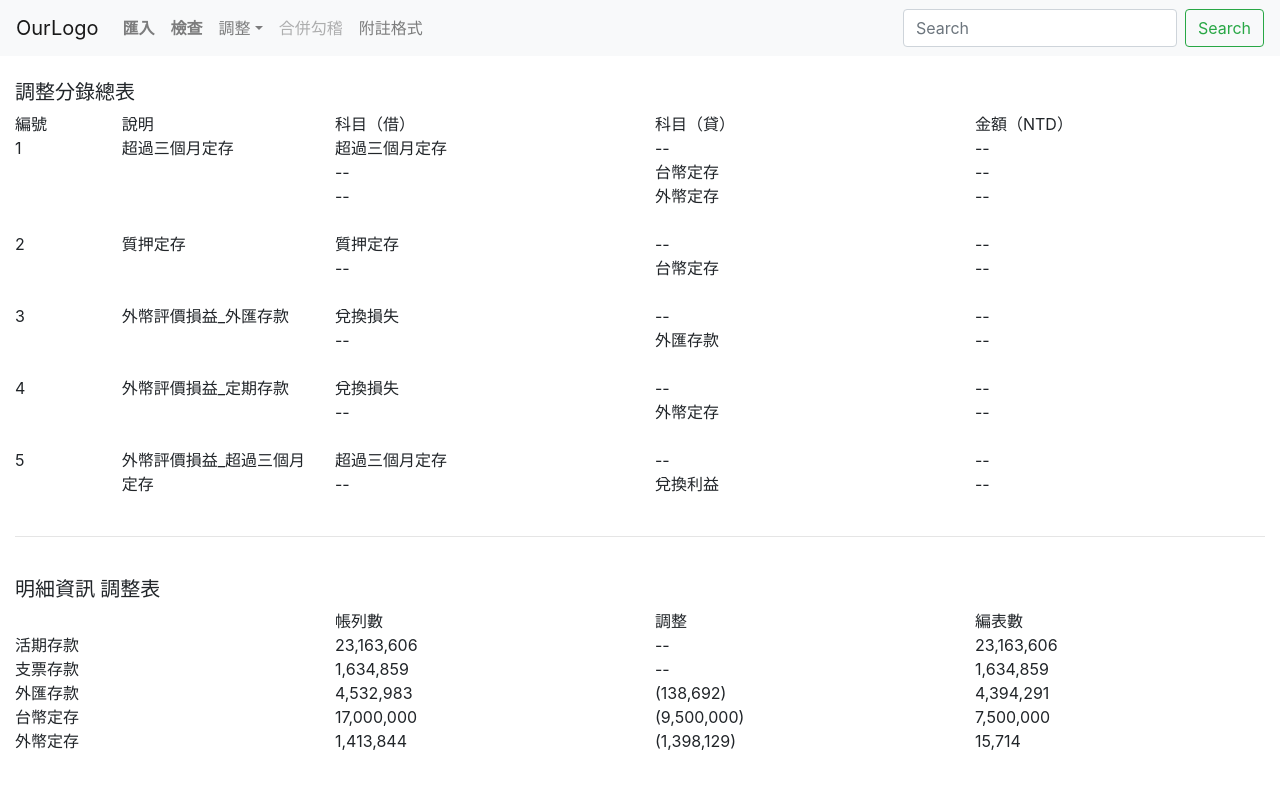
After one commit to QL1115/marketing_and_production_system, a Django app: page /accountingsystem/companies/1/projects/1/accounts/1/adjust_acc in a window 1280 px wide. The commit adds this page. Run offline with Django 3.2, Linux system fonts and the light colour scheme; some libraries are stand-ins or nearby versions.

Commit message:
add adjust entries create_pledge_deposit_account_entry, create_over_3_month_deposit_entry

```diff
--- a/accountingsystem/urls.py
+++ b/accountingsystem/urls.py
@@ -8,4 +8,5 @@ urlpatterns = [
     path('companies/<int:comp_id>/projects/<int:rpt_id>/accounts/<int:acc_id>/import', views.get_import_page, name='import'),
     path('companies/<int:comp_id>/projects/<int:rpt_id>/accounts/<int:acc_id>/check', views.get_check_page, name='check_page'),
     path('companies/<int:comp_id>/projects/<int:rpt_id>/accounts/<int:acc_id>/raw_files/update/<str:table_name>', views.update_raw_file, name='update_raw_file'),
+    path('companies/<int:comp_id>/projects/<int:rpt_id>/accounts/<int:acc_id>/adjust_acc', views.adjust_acc, name='adjust_acc'),
 ]
--- a/accountingsystem/views.py
+++ b/accountingsystem/views.py
@@ -5,7 +5,7 @@ from django.urls import reverse
 from django.views.decorators.csrf import csrf_exempt
 from django.views.decorators.http import require_http_methods
 from pandas._libs import json
-from .utils.Entries import create_preamount_and_adjust_entries_for_project_account
+from .utils.Entries import create_preamount_and_adjust_entries_for_project_account, fill_in_preamount
 from .utils.RawFiles import delete_uploaded_file, check_and_save_cash_in_banks,check_and_save_deposit_account, get_uploaded_file
 from django.db import connection
 from .models import Cashinbanks, Depositaccount
@@ -217,3 +217,8 @@ def update_raw_file(request, comp_id, rpt_id, acc_id, table_name):
                     'table_name': 'deposit_account',
                     'isUpdated': False
                 })
+
+def adjust_acc(request, comp_id, rpt_id, acc_id):
+    '''單一科目 - 調整頁面 的最後一個'''
+    fill_in_preamount([], rpt_id, acc_id)
+    return render(request, 'adjust_page.html', {'comp_id': comp_id, 'rpt_id': rpt_id, 'acc_id': acc_id})
--- /dev/null
+++ b/templates/adjust_page.html
@@ -0,0 +1,218 @@
+<!DOCTYPE html>
+<html lang="en">
+<head>
+
+        <!-- navigation things-->
+        <meta charset="utf-8">
+        <meta name="viewport" content="width=device-width, initial-scale=1">
+        <script src="https://ajax.googleapis.com/ajax/libs/jquery/1.11.1/jquery.min.js"></script>
+        <!-- Bootstrap -->
+        <link rel="stylesheet" href="https://cdn.jsdelivr.net/npm/bootstrap@4.5.3/dist/css/bootstrap.min.css" integrity="sha384-TX8t27EcRE3e/ihU7zmQxVncDAy5uIKz4rEkgIXeMed4M0jlfIDPvg6uqKI2xXr2" crossorigin="anonymous">
+{#        <script src="http://maxcdn.bootstrapcdn.com/bootstrap/3.3.4/js/bootstrap.min.js"></script>#}
+        <!-- FontAwesome -->
+{#        <script src="https://kit.fontawesome.com/5dc39887b7.js" crossorigin="anonymous"></script>#}
+        <!--tree things -->
+{#        <link href="test.css" rel="stylesheet">#}
+
+{#        <script type="text/javascript" src="/static/js/jquery.js"></script>#}
+    <link rel="stylesheet" href="https://stackpath.bootstrapcdn.com/bootstrap/4.1.3/css/bootstrap.min.css" integrity="sha384-MCw98/SFnGE8fJT3GXwEOngsV7Zt27NXFoaoApmYm81iuXoPkFOJwJ8ERdknLPMO" crossorigin="anonymous">
+    <script type="text/css">
+        body {
+            min-height: 100vh;
+        }
+    </script>
+    <nav class="navbar navbar-expand-lg navbar-light bg-light">
+        <a class="navbar-brand" href="#">OurLogo</a>
+        <div class="collapse navbar-collapse" id="navbarSupportedContent">
+            <ul class="navbar-nav mr-auto">
+                <li class="nav-item">
+                    <a class="nav-link" href="{% url 'import' comp_id=comp_id rpt_id=rpt_id acc_id=acc_id %}" tabindex="-1" aria-disabled="true"><strong>匯入</strong></a>
+                </li>
+                <li class="nav-item dropdown">
+                    <a class="nav-link" href="{% url 'check_page' comp_id=comp_id rpt_id=rpt_id acc_id=acc_id %}"  tabindex="-1" aria-disabled="true"><strong>檢查</strong></a>
+{#                    <div class="dropdown-menu" aria-labelledby="navbarDropdown">#}
+{#                        <a class="dropdown-item" href="#">定期存款</a>#}
+{#                        <a class="dropdown-item" href="#">銀行存款</a>#}
+{#                    </div>#}
+                </li>
+                <li class="nav-item dropdown">
+                    <a class="nav-link dropdown-toggle" href="{% url 'adjust_acc' comp_id=comp_id rpt_id=rpt_id acc_id=acc_id %}" id="navbarDropdown" role="button"
+                       data-toggle="dropdown" aria-haspopup="true" aria-expanded="false">調整</a>
+{#                    <div class="dropdown-menu" aria-labelledby="navbarDropdown">#}
+{#                        <a class="dropdown-item" href="#">定期存款調整科目</a>#}
+{#                        <a class="dropdown-item" href="#">銀行存款調整外幣評價損益</a>#}
+{#                        <a class="dropdown-item" href="#">調整表</a>#}
+{#                        <a class="dropdown-item" href="#">附註格式</a>#}
+{#                    </div>#}
+                </li>
+                <li class="nav-item">
+                    <a class="nav-link disabled" href="#" tabindex="-1" aria-disabled="true">合併勾稽</a>
+                </li>
+                <li class="nav-item">
+                    <a class="nav-link" href="#" tabindex="-1" aria-disabled="true">附註格式</a>
+                </li>
+            </ul>
+            <form class="form-inline my-2 my-lg-0">
+                <input class="form-control mr-sm-2" type="search" placeholder="Search" aria-label="Search">
+                <button class="btn btn-outline-success my-2 my-sm-0" type="submit">Search</button>
+            </form>
+            <div class="other_nav_buttons">
+                <i class="fas fa-cog"></i>
+                <i class="fas fa-user"></i>
+            </div>
+        </div>
+    </nav>
+</head>
+<body>
+        <!--start of navbar-->
+
+
+    <div class="container-fluid">
+        {#  調整表  #}
+        {#    調整分錄總表    #}
+        <br>
+        <div id="total_adj_entries">
+            <h5>調整分錄總表</h5>
+
+            <div class="row">
+                <div class="col-sm-1">編號</div>
+                <div class="col-sm-2">說明</div>
+                <div class="col-sm-3">科目（借）</div>
+                <div class="col-sm-3">科目（貸）</div>
+                <div class="col-sm-3">金額（NTD）</div>
+            </div>
+            <div class="row">
+                <div class="col-sm-1">1</div>
+                <div class="col-sm-2">超過三個月定存</div>
+                <div class="col-sm-3">
+                    <div class="row"><div class="col-sm-12">超過三個月定存</div></div>
+                    <div class="row"><div class="col-sm-12">--</div></div>
+                    <div class="row"><div class="col-sm-12">--</div></div>
+                </div>
+                <div class="col-sm-3">
+                    <div class="row"><div class="col-sm-12">--</div></div>
+                    <div class="row"><div class="col-sm-12">台幣定存</div></div>
+                    <div class="row"><div class="col-sm-12">外幣定存</div></div>
+                </div>
+                <div class="col-sm-3">
+                    <div class="row"><div class="col-sm-12">--</div></div>
+                    <div class="row"><div class="col-sm-12">--</div></div>
+                    <div class="row"><div class="col-sm-12">--</div></div>
+                </div>
+            </div>
+            <br>
+            <div class="row">
+                <div class="col-sm-1">2</div>
+                <div class="col-sm-2">質押定存</div>
+                <div class="col-sm-3">
+                    <div class="row"><div class="col-sm-12">質押定存</div></div>
+                    <div class="row"><div class="col-sm-12">--</div></div>
+                </div>
+                <div class="col-sm-3">
+                    <div class="row"><div class="col-sm-12">--</div></div>
+                    <div class="row"><div class="col-sm-12">台幣定存</div></div>
+                </div>
+                <div class="col-sm-3">
+                    <div class="row"><div class="col-sm-12">--</div></div>
+                    <div class="row"><div class="col-sm-12">--</div></div>
+                </div>
+            </div>
+            <br>
+            <div class="row">
+                <div class="col-sm-1">3</div>
+                <div class="col-sm-2">外幣評價損益_外匯存款</div>
+                <div class="col-sm-3">
+                    <div class="row"><div class="col-sm-12">兌換損失</div></div>
+                    <div class="row"><div class="col-sm-12">--</div></div>
+                </div>
+                <div class="col-sm-3">
+                    <div class="row"><div class="col-sm-12">--</div></div>
+                    <div class="row"><div class="col-sm-12">外匯存款</div></div>
+                </div>
+                <div class="col-sm-3">
+                    <div class="row"><div class="col-sm-12">--</div></div>
+                    <div class="row"><div class="col-sm-12">--</div></div>
+                </div>
+            </div>
+            <br>
+            <div class="row">
+                <div class="col-sm-1">4</div>
+                <div class="col-sm-2">外幣評價損益_定期存款</div>
+                <div class="col-sm-3">
+                    <div class="row"><div class="col-sm-12">兌換損失</div></div>
+                    <div class="row"><div class="col-sm-12">--</div></div>
+                </div>
+                <div class="col-sm-3">
+                    <div class="row"><div class="col-sm-12">--</div></div>
+                    <div class="row"><div class="col-sm-12">外幣定存</div></div>
+                </div>
+                <div class="col-sm-3">
+                    <div class="row"><div class="col-sm-12">--</div></div>
+                    <div class="row"><div class="col-sm-12">--</div></div>
+                </div>
+            </div>
+            <br>
+            <div class="row">
+                <div class="col-sm-1">5</div>
+                <div class="col-sm-2">外幣評價損益_超過三個月定存</div>
+                <div class="col-sm-3">
+                    <div class="row"><div class="col-sm-12">超過三個月定存</div></div>
+                    <div class="row"><div class="col-sm-12">--</div></div>
+                </div>
+                <div class="col-sm-3">
+                    <div class="row"><div class="col-sm-12">--</div></div>
+                    <div class="row"><div class="col-sm-12">兌換利益</div></div>
+                </div>
+                <div class="col-sm-3">
+                    <div class="row"><div class="col-sm-12">--</div></div>
+                    <div class="row"><div class="col-sm-12">--</div></div>
+                </div>
+            </div>
+
+        <br><hr><br>
+        {#    明細資訊_調整表    #}
+        <div id="details_adjust">
+            <h5>明細資訊 調整表</h5>
+            <div class="row">
+                <div class="col-sm"></div>
+                <div class="col-sm">帳列數</div>
+                <div class="col-sm">調整</div>
+                <div class="col-sm">編表數</div>
+            </div>
+            <div class="row">
+                <div class="col-sm">活期存款</div>
+                <div class="col-sm"> 23,163,606 </div>
+                <div class="col-sm">--</div>
+                <div class="col-sm"> 23,163,606 </div>
+            </div>
+            <div class="row">
+                <div class="col-sm">支票存款</div>
+                <div class="col-sm"> 1,634,859 </div>
+                <div class="col-sm">--</div>
+                <div class="col-sm"> 1,634,859 </div>
+            </div>
+            <div class="row">
+                <div class="col-sm">外匯存款</div>
+                <div class="col-sm"> 4,532,983 </div>
+                <div class="col-sm">(138,692)</div>
+                <div class="col-sm"> 4,394,291 </div>
+            </div>
+            <div class="row">
+                <div class="col-sm">台幣定存</div>
+                <div class="col-sm"> 17,000,000 </div>
+                <div class="col-sm">(9,500,000)</div>
+                <div class="col-sm"> 7,500,000 </div>
+            </div>
+            <div class="row">
+                <div class="col-sm">外幣定存</div>
+                <div class="col-sm">1,413,844</div>
+                <div class="col-sm">(1,398,129)</div>
+                <div class="col-sm">15,714</div>
+            </div>
+        </div>
+    </div>
+    <script src="https://code.jquery.com/jquery-3.3.1.slim.min.js" integrity="sha384-q8i/X+965DzO0rT7abK41JStQIAqVgRVzpbzo5smXKp4YfRvH+8abtTE1Pi6jizo" crossorigin="anonymous"></script>
+    <script src="https://cdnjs.cloudflare.com/ajax/libs/popper.js/1.14.3/umd/popper.min.js" integrity="sha384-ZMP7rVo3mIykV+2+9J3UJ46jBk0WLaUAdn689aCwoqbBJiSnjAK/l8WvCWPIPm49" crossorigin="anonymous"></script>
+    <script src="https://stackpath.bootstrapcdn.com/bootstrap/4.1.3/js/bootstrap.min.js" integrity="sha384-ChfqqxuZUCnJSK3+MXmPNIyE6ZbWh2IMqE241rYiqJxyMiZ6OW/JmZQ5stwEULTy" crossorigin="anonymous"></script>
+</body>
+</html>
```
Also changed, not shown: accountingsystem/utils/Entries.py (+205 -2 lines), templates/checking_page.html (+8 -8 lines), templates/dashboard_page.html (+5 -5 lines), templates/import_page.html (+7 -7 lines).
